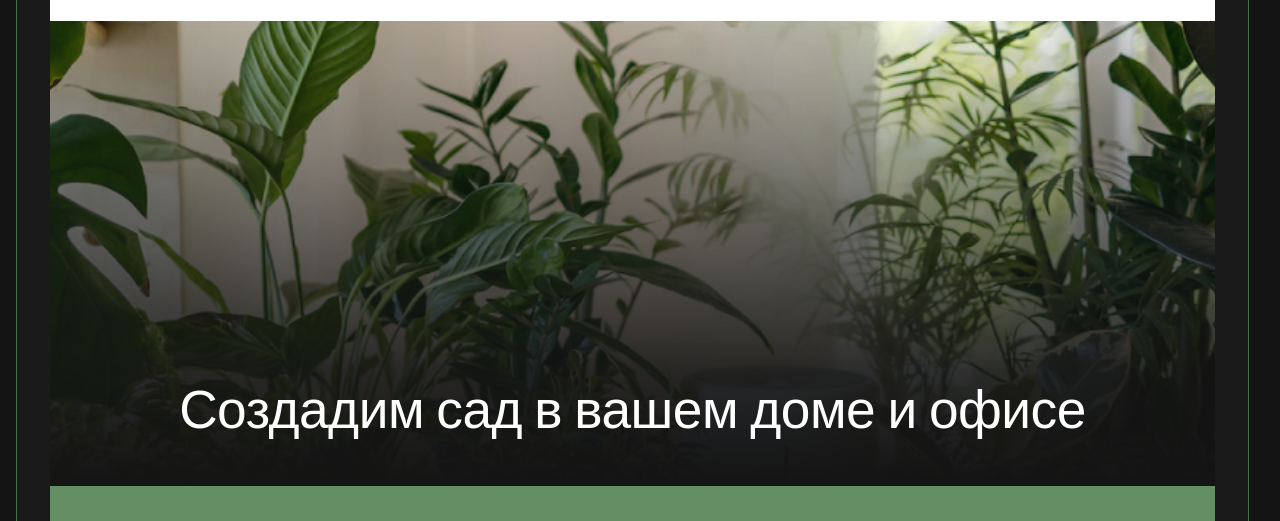
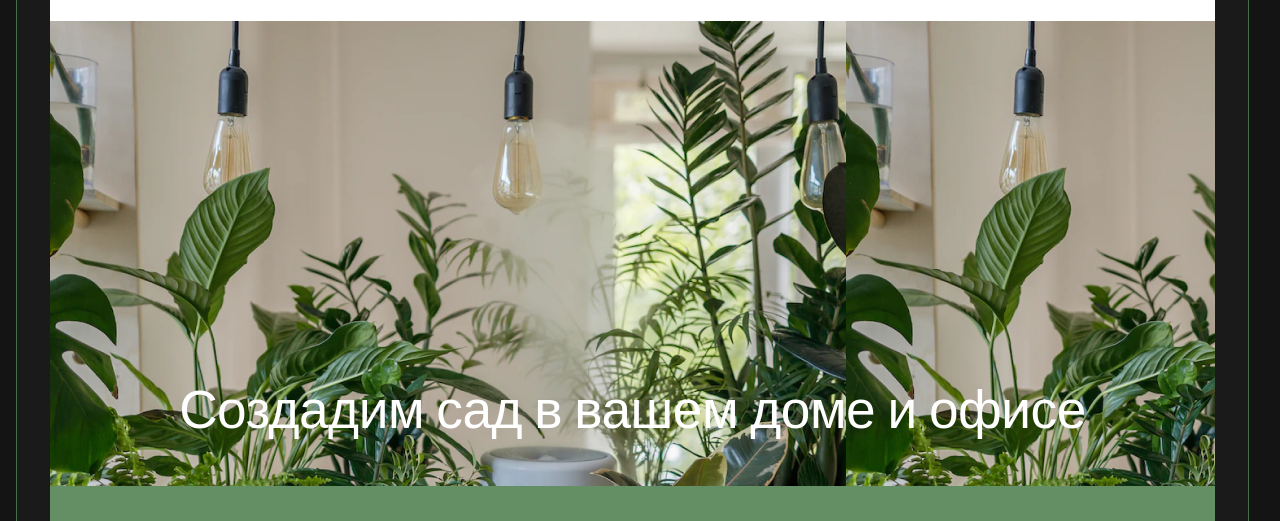
Before and after one commit to MaxMoses11/ts-test, a website with bundled scripts: page index.html in a window 1280 px wide. Shown: the part 279-800 px from the top of the page. Built offline with nearby package versions, Linux system fonts and the light colour scheme; files whose address does not match are found by name.

Commit message:
second commit

```diff
--- a/styles/main.css
+++ b/styles/main.css
@@ -1633,7 +1633,7 @@ a[aria-label]::before, button[aria-label]::before {
   text-align: center;
   display: flex;
   align-items: end;
-  background: linear-gradient(180deg, rgba(20, 20, 20, 0) 0%, rgba(20, 20, 20, 0.88) 75.52%, #141414 100%), var(--bgImg) center/cover no-repeat;
+  background: url("../../images/info-bg.png"), linear-gradient(180deg, rgba(20, 20, 20, 0) 0%, rgba(20, 20, 20, 0.88) 75.52%, #141414 100%), var(--bgImg) center/cover no-repeat;
 }
 .blog-details__title {
   font-size: clamp(1.75rem, 1.1764705882rem + 2.3529411765vw, 4rem);
```
